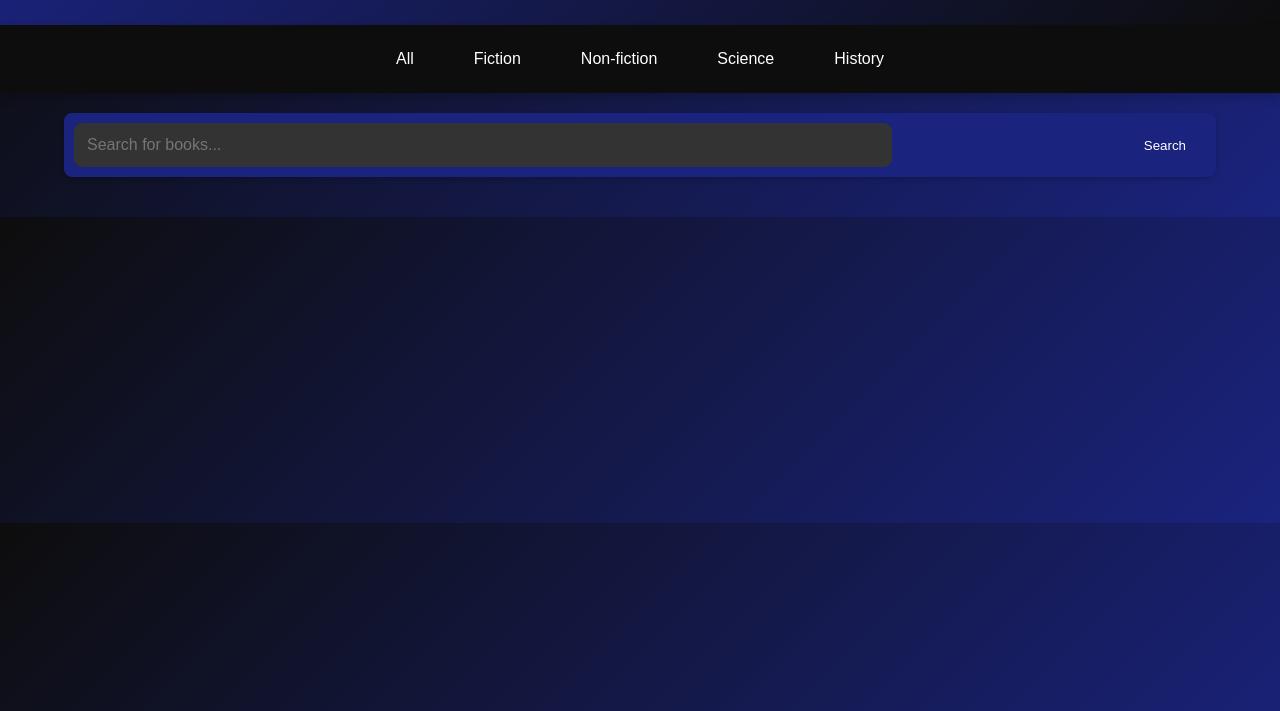
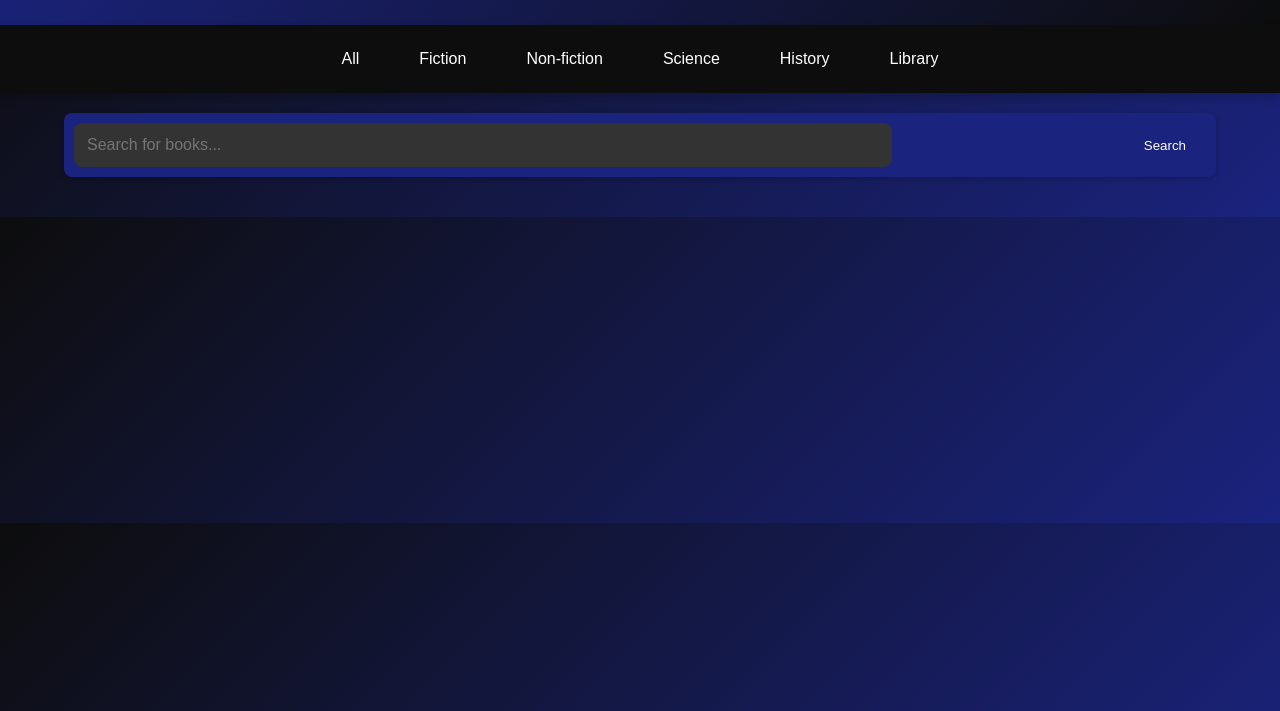
Before and after one commit to STusharADS/Book-Library-, a plain HTML site: page index.html in a window 1280 px wide. Shown: the part 89-800 px from the top of the page. Drawn offline with Linux system fonts and the light colour scheme; no server answers.

Commit message:
Update index.html

```diff
--- a/index.html
+++ b/index.html
@@ -202,6 +202,7 @@
     <a href="#" onclick="filterByCategory('non-fiction')">Non-fiction</a>
     <a href="#" onclick="filterByCategory('science')">Science</a>
     <a href="#" onclick="filterByCategory('history')">History</a>
+    <a href="#" onclick="viewLibrary()">Library</a>
 </div>
 
 <div class="container">
@@ -357,6 +358,22 @@
         }
     }
 
+    // Function to view the library
+    function viewLibrary() {
+        const library = JSON.parse(localStorage.getItem('library')) || [];
+        if (library.length > 0) {
+            bookListContainer.innerHTML = '';
+            library.forEach(title => {
+                const bookItem = document.createElement('div');
+                bookItem.classList.add('book-item');
+                bookItem.innerHTML = `<h3>${title}</h3>`;
+                bookListContainer.appendChild(bookItem);
+            });
+        } else {
+            bookListContainer.innerHTML = `<p>Your library is empty.</p>`;
+        }
+    }
+
     // Fetch popular books by default
     fetchPopularBooks();
 
```
